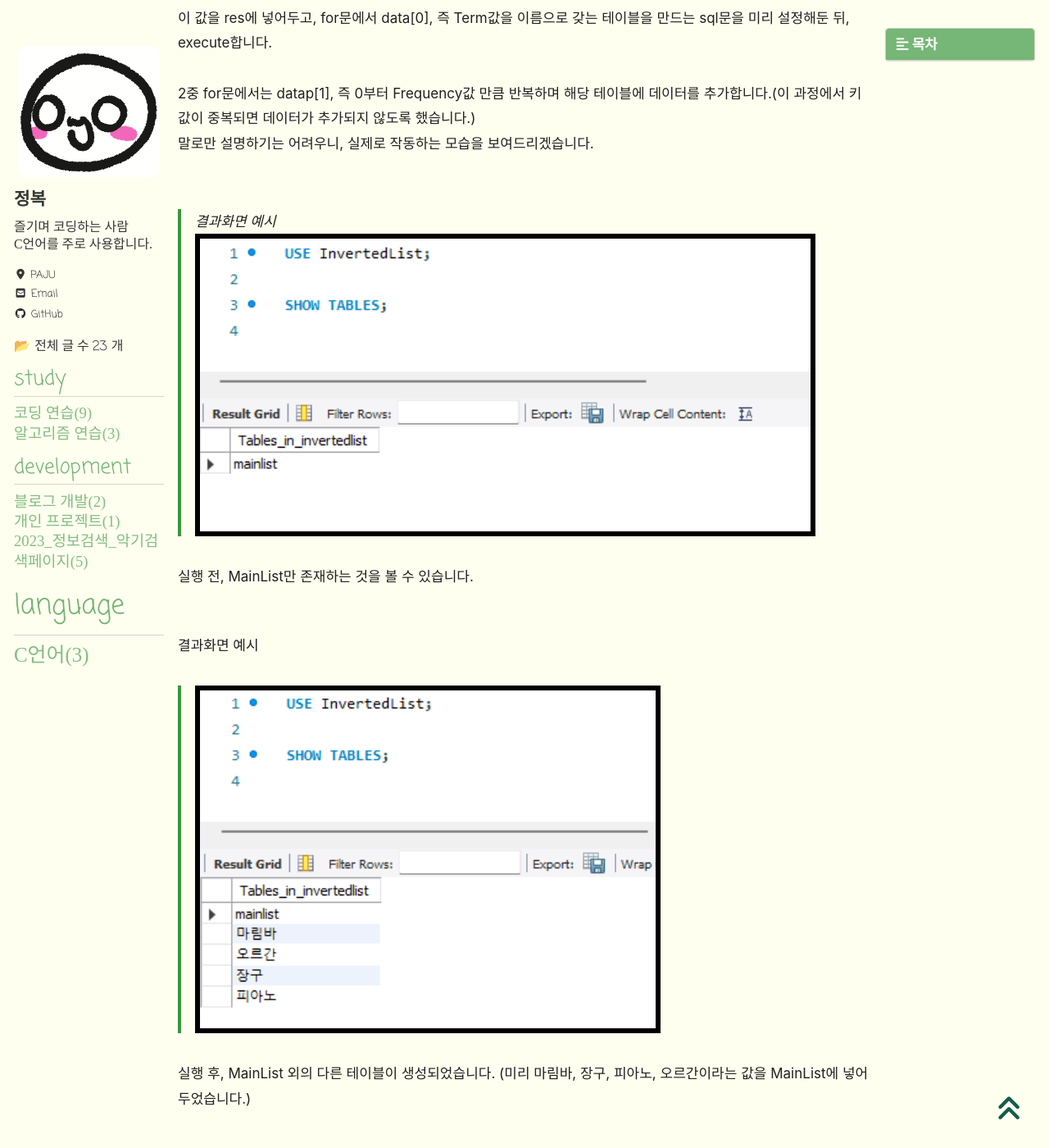
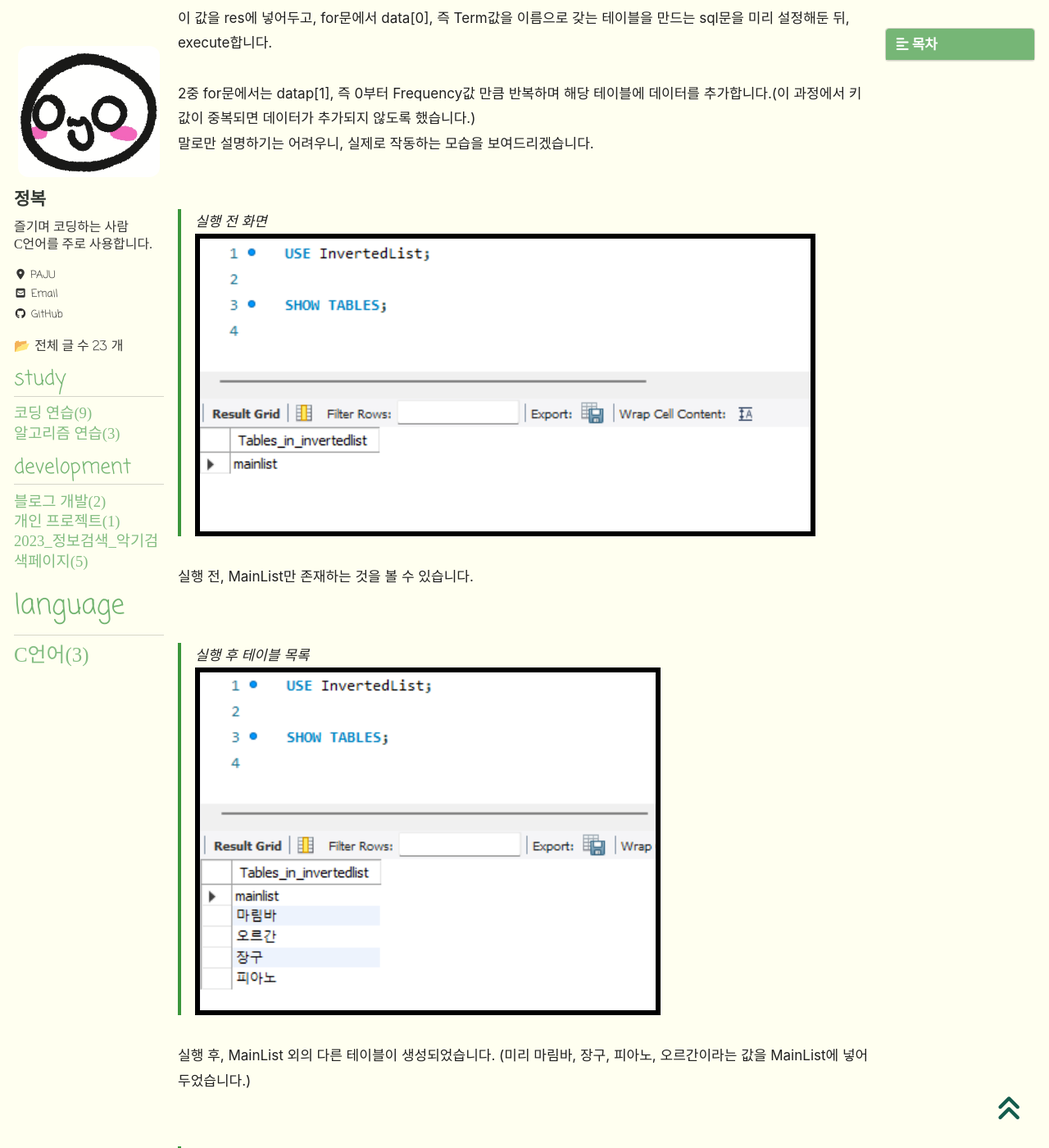
Before and after one commit to JBL28/jbl28.github.io, a Jekyll site: the page built from _posts/Ir/2023-11-28-데이터베이스의 동적 테이블생성과 동적 데이터 추가.md, in a window 1280 px wide and 1400 px high, scrolled down 1421 px. Shown: the whole window at 82% size. Built offline with Jekyll 4.4.1, drawn with Linux system fonts in a browser that asks for light colours; cached includes are drawn as plain includes; nearby versions of some CDN libraries; some web fonts are replaced; comment, search, counter and statistics services are not loaded.

Commit message:
Update 2023-11-28-데이터베이스의 동적 테이블생성과 동적 데이터 추가.md

```diff
--- a/_posts/Ir/2023-11-28-데이터베이스의 동적 테이블생성과 동적 데이터 추가.md
+++ b/_posts/Ir/2023-11-28-데이터베이스의 동적 테이블생성과 동적 데이터 추가.md
@@ -62,19 +62,19 @@ MainList에서는 문자열을 구조로 갖는 primary key Term과 정수를
 2중 for문에서는 datap[1], 즉 0부터 Frequency값 만큼 반복하며 해당 테이블에 데이터를 추가합니다.(이 과정에서 키값이 중복되면 데이터가 추가되지 않도록 했습니다.)<br>
 말로만 설명하기는 어려우니, 실제로 작동하는 모습을 보여드리겠습니다.<br><br>
 
->결과화면 예시<br>
+>실행 전 화면<br>
 >![실행전](/assets/images/Ir/04/데이터베이스_비포_.png "실행전")
 <br>
 
 실행 전, MainList만 존재하는 것을 볼 수 있습니다.<br><br>
 
-결과화면 예시<br>
+>실행 후 테이블 목록<br>
 >![테이블](/assets/images/Ir/04/데이터베이스_애프터1_.png "테이블")
 <br>
 
 실행 후, MainList 외의 다른 테이블이 생성되었습니다. (미리 마림바, 장구, 피아노, 오르간이라는 값을 MainList에 넣어두었습니다.)<br><br>
 
-결과화면 예시<br>
+>실행 후 테이블 내용<br>
 >![테이블 내](/assets/images/Ir/04/데이터베이스_애프터2_.png "테이블 ")
 <br>
 
```
